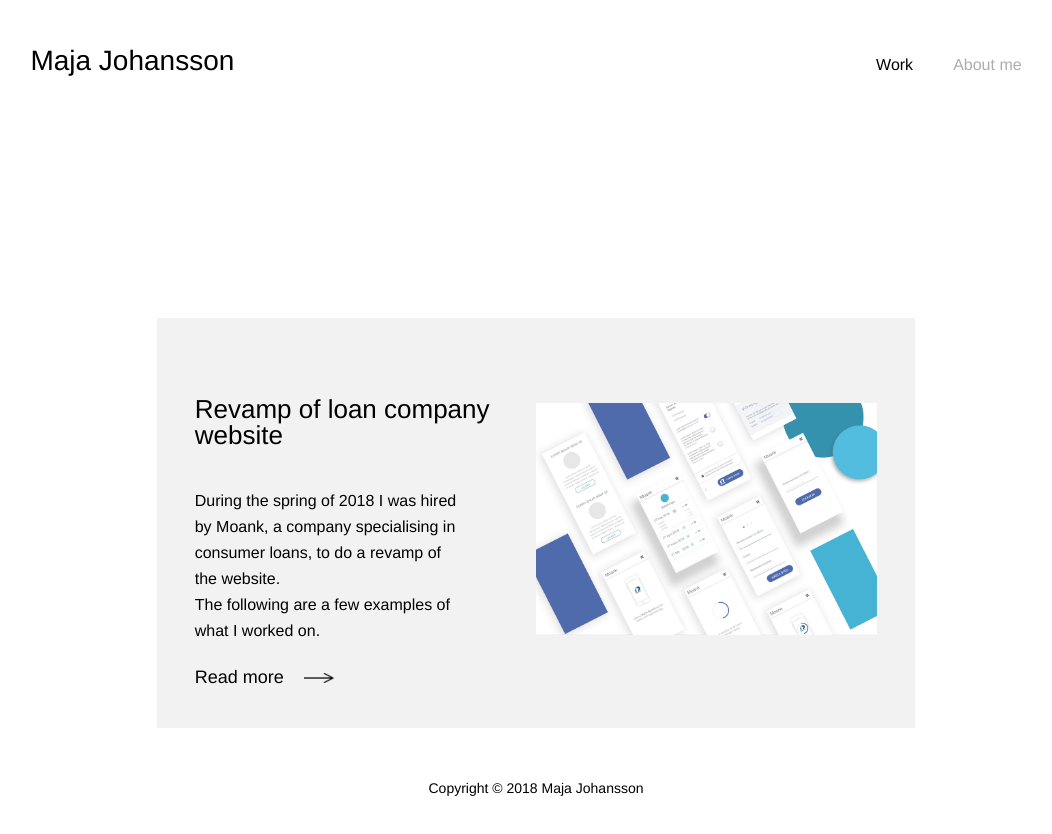
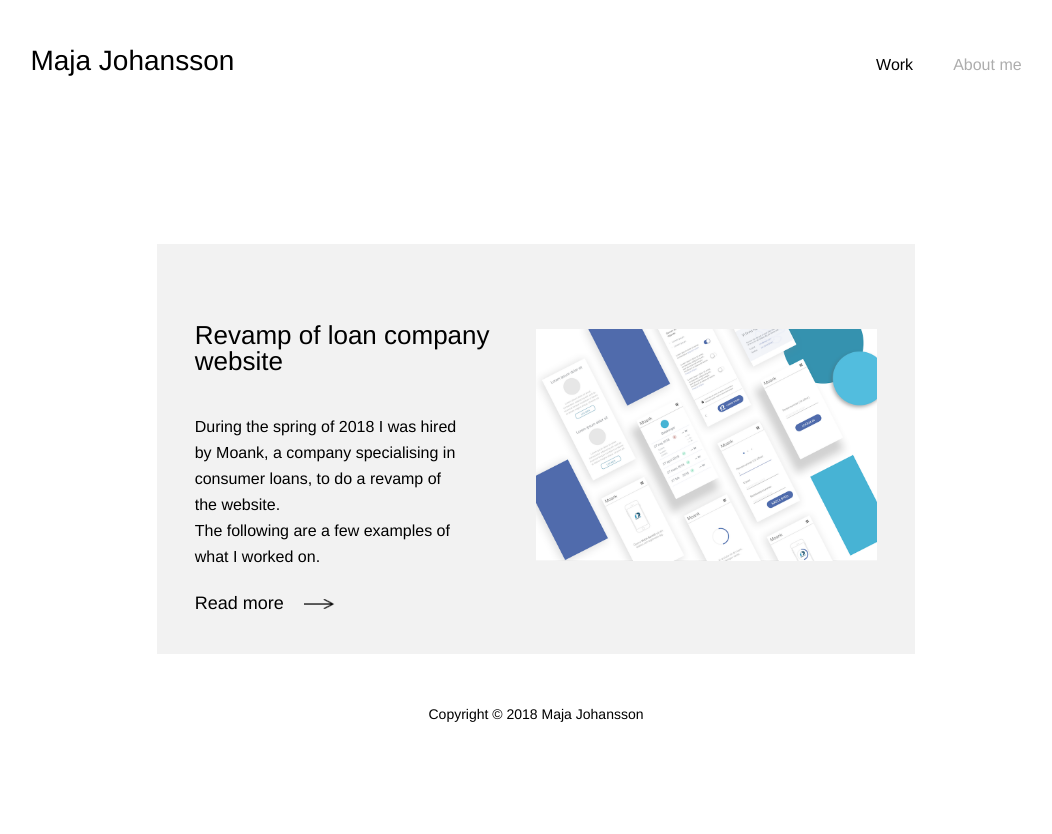
Before and after one commit to majajohansson/portfolio, a React app: page /#/ in a window 1280 px wide. Shown: the top 834 px of the page, without its empty margins (104-1156 px from the left). After the commit the page ends 800 px from the top, so only its background shows below. Built offline with nearby package versions, Linux system fonts and the light colour scheme.

Commit message:
Update margin top of content to be responsive

```diff
--- a/src/main.css
+++ b/src/main.css
@@ -46,7 +46,7 @@ a:hover {
 .content {
   width: 60%;
   margin: auto;
-  margin-top: 200px;
+  margin-top: 10%;
 }
 
 .footer {
@@ -178,7 +178,6 @@ a:hover {
   .content {
     width: 80%;
     margin: auto;
-    margin-top: 100px;
   }
 
   .profile__picture {
```
